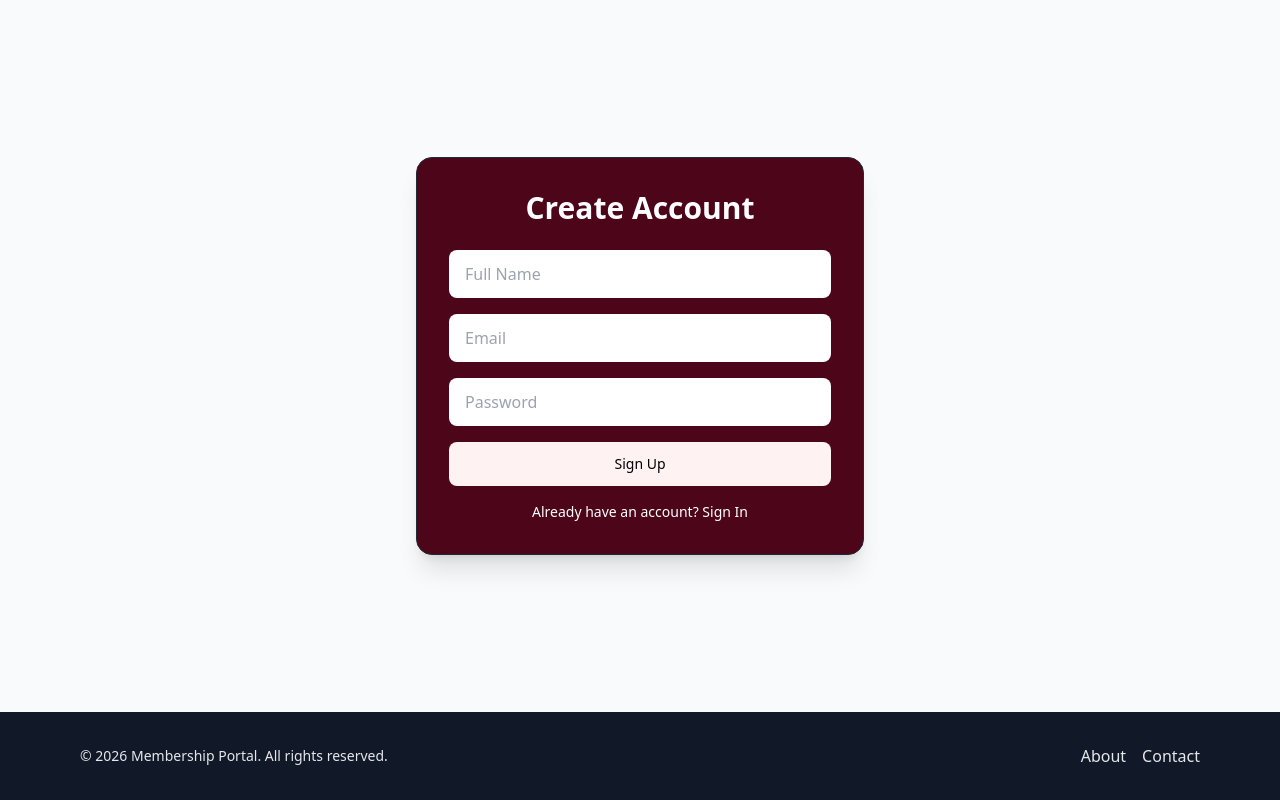
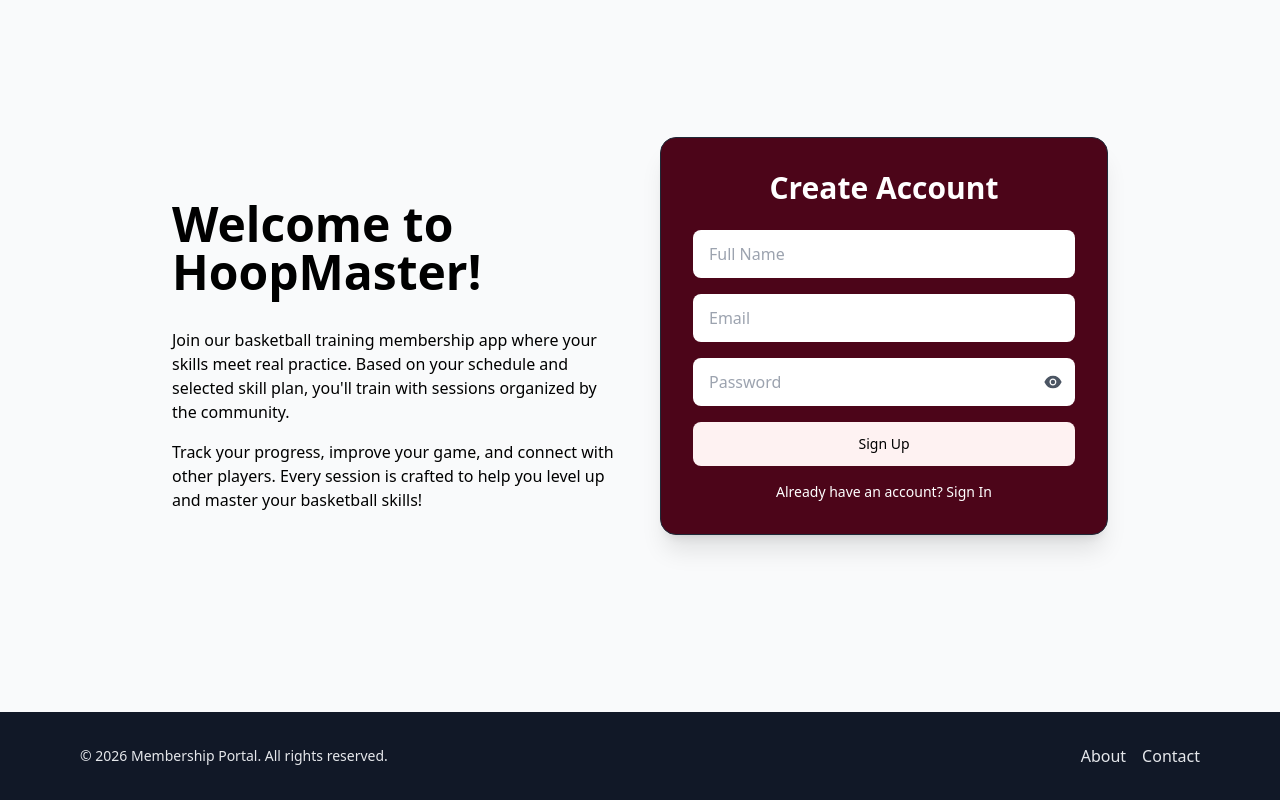
Before and after one commit to sammythedeveloper/membership-client, a React (Create React App) app in the folder membership-client/: page /signup in a window 1280 px wide. Built offline with nearby package versions, Linux system fonts and the light colour scheme; no server answers.

Commit message:
sign in/up customization

```diff
--- a/membership-client/src/pages/Auth/SignIn.jsx
+++ b/membership-client/src/pages/Auth/SignIn.jsx
@@ -1,12 +1,14 @@
 import { useState } from "react";
 import { useNavigate } from "react-router-dom";
+import { AiFillEye, AiFillEyeInvisible } from "react-icons/ai";
 import Footer from "../Footer";
-import axios from "../../utils/axiosInstance"; // ✅ use your axios instance
+import axios from "../../utils/axiosInstance";
 
 const SignIn = () => {
   const [form, setForm] = useState({ email: "", password: "" });
   const [error, setError] = useState("");
   const [loading, setLoading] = useState(false);
+  const [showPassword, setShowPassword] = useState(false);
   const navigate = useNavigate();
 
   const handleChange = (e) => {
@@ -51,9 +53,21 @@ const SignIn = () => {
 
   return (
     <div className="min-h-screen flex flex-col bg-gray-50">
-      <div className="flex-grow flex items-center justify-center px-4">
-        <div className="bg-rose-950 w-full max-w-md p-8 rounded-2xl shadow-xl border border-gray-800">
-
+      <div className="flex-grow flex flex-col md:flex-row items-center justify-center px-4 md:px-12 gap-10">
+        <div className="w-full md:w-1/2 max-w-md text-black flex flex-col justify-center space-y-4">
+          <h2 className="text-5xl font-bold mb-4">Welcome to HoopMaster!</h2>
+          <p className="text-black">
+            Join our basketball training membership app where your skills meet
+            real practice. Based on your schedule and selected skill plan,
+            you'll train with sessions organized by the community.
+          </p>
+          <p className="text-black">
+            Track your progress, improve your game, and connect with other
+            players. Every session is crafted to help you level up and master
+            your basketball skills!
+          </p>
+        </div>
+        <div className="bg-rose-950 w-full max-w-md p-8 rounded-2xl shadow-xl border border-gray-800 mb-10">
           <h2 className="text-3xl font-bold text-white text-center mb-6">
             Welcome Back
           </h2>
@@ -70,14 +84,26 @@ const SignIn = () => {
               className="w-full px-4 py-3 text-black rounded-lg focus:ring-2 focus:ring-blue-600 outline-none"
             />
 
+            <div className="relative">
               <input
                 name="password"
-              type="password"
+                type={showPassword ? "text" : "password"}
                 placeholder="Password"
                 value={form.password}
                 onChange={handleChange}
                 className="w-full px-4 py-3 text-black rounded-lg focus:ring-2 focus:ring-blue-600 outline-none"
               />
+              <div
+                className="absolute right-3 top-1/2 transform -translate-y-1/2 cursor-pointer text-gray-600"
+                onClick={() => setShowPassword(!showPassword)}
+              >
+                {showPassword ? (
+                  <AiFillEyeInvisible size={20} />
+                ) : (
+                  <AiFillEye size={20} />
+                )}
+              </div>
+            </div>
 
             <button
               type="submit"
--- a/membership-client/src/pages/Auth/SignUp.jsx
+++ b/membership-client/src/pages/Auth/SignUp.jsx
@@ -1,11 +1,134 @@
+// import { useState } from "react";
+// import axios from "../../utils/axiosInstance";
+// import { useNavigate } from "react-router-dom";
+// import { AiFillEye, AiFillEyeInvisible } from "react-icons/ai";
+// import Footer from "../Footer";
+
+// const SignUp = () => {
+//   const [form, setForm] = useState({ name: "", email: "", password: "" });
+//   const [error, setError] = useState("");
+//   const [showPassword, setShowPassword] = useState(false);
+//   const [success, setSuccess] = useState("");
+//   const navigate = useNavigate();
+
+//   const handleChange = (e) => {
+//     setForm({ ...form, [e.target.name]: e.target.value });
+//   };
+
+//   const handleSubmit = async (e) => {
+//     e.preventDefault();
+//     setError("");
+//     setSuccess("");
+
+//     try {
+//       const { data } = await axios.post("/auth/signup", form);
+
+//       setSuccess("Account created successfully!");
+
+//       // Save JWT token and user info if returned
+//       if (data.token) {
+//         localStorage.setItem("token", data.token);
+//       }
+//       if (data.user) {
+//         localStorage.setItem("user", JSON.stringify(data.user));
+//         localStorage.setItem("role", data.user.role);
+//       }
+
+//       // Redirect based on role
+//       if (data.user?.role === "admin") {
+//         navigate("/admin/dashboard", { replace: true });
+//       } else {
+//         navigate("/dashboard", { replace: true });
+//       }
+//     } catch (err) {
+//       console.error(err.response?.data || err.message);
+//       setError(err.response?.data?.message || "Signup failed. Please try again.");
+//     }
+//   };
+
+//   return (
+//     <div className="min-h-screen flex flex-col bg-gray-50">
+//       <div className="flex-grow flex items-center justify-center px-4">
+//         <div className="bg-rose-950 w-full max-w-md p-8 rounded-2xl shadow-xl border border-gray-800">
+
+//           <h2 className="text-3xl font-bold text-white text-center mb-6">
+//             Create Account
+//           </h2>
+
+//           {error && <p className="text-red-400 text-center mb-2">{error}</p>}
+//           {success && <p className="text-green-500 text-center mb-2">{success}</p>}
+
+//           <form onSubmit={handleSubmit} className="space-y-4">
+//             <input
+//               name="name"
+//               type="text"
+//               placeholder="Full Name"
+//               onChange={handleChange}
+//               className="w-full px-4 py-3 text-black rounded-lg focus:ring-2 focus:ring-blue-600 outline-none"
+//             />
+
+//             <input
+//               name="email"
+//               type="email"
+//               placeholder="Email"
+//               onChange={handleChange}
+//               className="w-full px-4 py-3 text-black rounded-lg focus:ring-2 focus:ring-blue-600 outline-none"
+//             />
+
+//              <div className="relative">
+//                        <input
+//                          name="password"
+//                          type={showPassword ? "text" : "password"}
+//                          placeholder="Password"
+//                          value={form.password}
+//                          onChange={handleChange}
+//                          className="w-full px-4 py-3 text-black rounded-lg focus:ring-2 focus:ring-blue-600 outline-none"
+//                        />
+//                        <div
+//                          className="absolute right-3 top-1/2 transform -translate-y-1/2 cursor-pointer text-gray-600"
+//                          onClick={() => setShowPassword(!showPassword)}
+//                        >
+//                          {showPassword ? (
+//                            <AiFillEyeInvisible size={20} />
+//                          ) : (
+//                            <AiFillEye size={20} />
+//                          )}
+//                        </div>
+//                      </div>
+
+//             <button
+//               type="submit"
+//               className="w-full bg-red-50 hover:bg-black hover:text-white transition py-3 rounded-lg text-sm font-medium"
+//             >
+//               Sign Up
+//             </button>
+//           </form>
+
+//           <p className="text-white text-center mt-4 text-sm">
+//             Already have an account?{" "}
+//             <a href="/signin" className="text-white hover:underline">
+//               Sign In
+//             </a>
+//           </p>
+//         </div>
+//       </div>
+
+//       <Footer />
+//     </div>
+//   );
+// };
+
+// export default SignUp;
 import { useState } from "react";
-import axios from "../../utils/axiosInstance"; // ✅ use your axios instance
+import axios from "../../utils/axiosInstance";
 import { useNavigate } from "react-router-dom";
+import { AiFillEye, AiFillEyeInvisible } from "react-icons/ai";
 import Footer from "../Footer";
 
 const SignUp = () => {
   const [form, setForm] = useState({ name: "", email: "", password: "" });
   const [error, setError] = useState("");
+  const [showPassword, setShowPassword] = useState(false);
   const [success, setSuccess] = useState("");
   const navigate = useNavigate();
 
@@ -23,16 +146,12 @@ const SignUp = () => {
 
       setSuccess("Account created successfully!");
 
-      // Save JWT token and user info if returned
-      if (data.token) {
-        localStorage.setItem("token", data.token);
-      }
+      if (data.token) localStorage.setItem("token", data.token);
       if (data.user) {
         localStorage.setItem("user", JSON.stringify(data.user));
         localStorage.setItem("role", data.user.role);
       }
 
-      // Redirect based on role
       if (data.user?.role === "admin") {
         navigate("/admin/dashboard", { replace: true });
       } else {
@@ -40,21 +159,38 @@ const SignUp = () => {
       }
     } catch (err) {
       console.error(err.response?.data || err.message);
-      setError(err.response?.data?.message || "Signup failed. Please try again.");
+      setError(
+        err.response?.data?.message || "Signup failed. Please try again."
+      );
     }
   };
 
   return (
     <div className="min-h-screen flex flex-col bg-gray-50">
-      <div className="flex-grow flex items-center justify-center px-4">
-        <div className="bg-rose-950 w-full max-w-md p-8 rounded-2xl shadow-xl border border-gray-800">
+      <div className="flex-grow flex flex-col md:flex-row items-center justify-center px-4 md:px-12 gap-10">
+        <div className="w-full md:w-1/2 max-w-md text-black flex flex-col justify-center space-y-4">
+          <h2 className="text-5xl font-bold mb-4">Welcome to HoopMaster!</h2>
+          <p className="text-black">
+            Join our basketball training membership app where your skills meet
+            real practice. Based on your schedule and selected skill plan,
+            you'll train with sessions organized by the community.
+          </p>
+          <p className="text-black">
+            Track your progress, improve your game, and connect with other
+            players. Every session is crafted to help you level up and master
+            your basketball skills!
+          </p>
+        </div>
 
+        <div className="bg-rose-950 w-full md:w-1/2 max-w-md p-8 rounded-2xl shadow-xl border border-gray-800 mb-10   ">
           <h2 className="text-3xl font-bold text-white text-center mb-6">
             Create Account
           </h2>
 
           {error && <p className="text-red-400 text-center mb-2">{error}</p>}
-          {success && <p className="text-green-500 text-center mb-2">{success}</p>}
+          {success && (
+            <p className="text-green-500 text-center mb-2">{success}</p>
+          )}
 
           <form onSubmit={handleSubmit} className="space-y-4">
             <input
@@ -73,13 +209,26 @@ const SignUp = () => {
               className="w-full px-4 py-3 text-black rounded-lg focus:ring-2 focus:ring-blue-600 outline-none"
             />
 
+            <div className="relative">
               <input
                 name="password"
-              type="password"
+                type={showPassword ? "text" : "password"}
                 placeholder="Password"
+                value={form.password}
                 onChange={handleChange}
                 className="w-full px-4 py-3 text-black rounded-lg focus:ring-2 focus:ring-blue-600 outline-none"
               />
+              <div
+                className="absolute right-3 top-1/2 transform -translate-y-1/2 cursor-pointer text-gray-600"
+                onClick={() => setShowPassword(!showPassword)}
+              >
+                {showPassword ? (
+                  <AiFillEyeInvisible size={20} />
+                ) : (
+                  <AiFillEye size={20} />
+                )}
+              </div>
+            </div>
 
             <button
               type="submit"
```
Also changed, not shown: 1 other file (tests, documents, lock files or other folders). Lines whose indentation alone changed are shown as unchanged.
